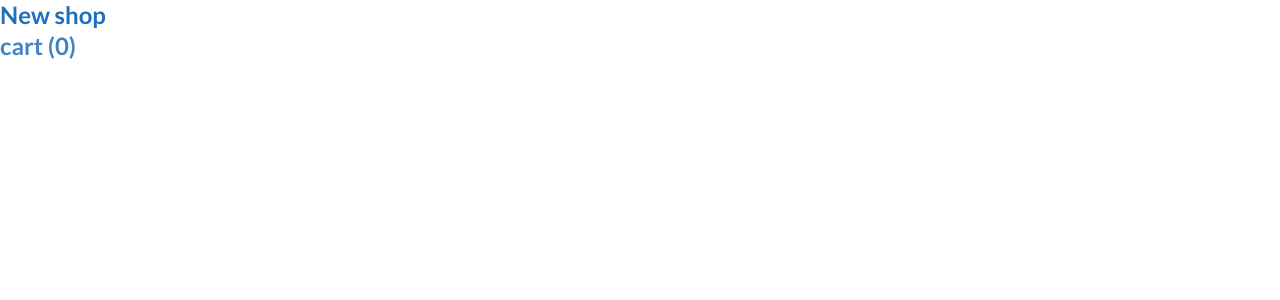
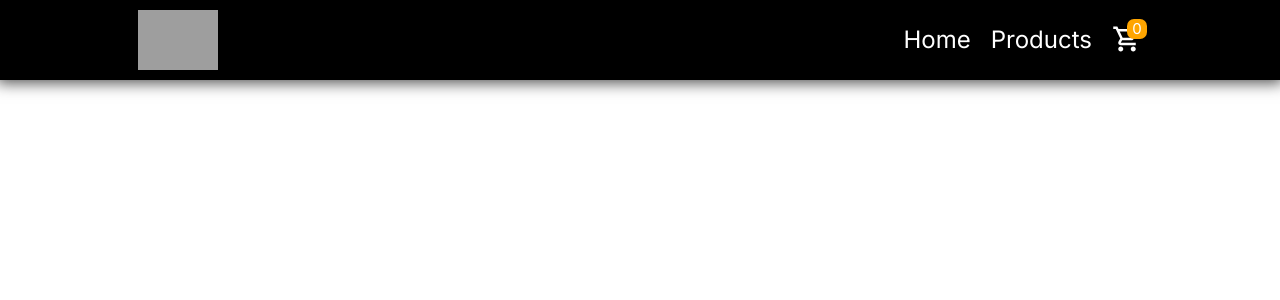
Before and after one commit to 61010923/react-redux-practice, a React (Create React App) app: page /cart in a window 1280 px wide. Shown: the top 300 px of the page. Built offline with nearby package versions, Linux system fonts and the light colour scheme; grey boxes are pictures that could not be loaded.

Commit message:
styled navbar

```diff
--- a/package.json
+++ b/package.json
@@ -3,6 +3,10 @@
   "version": "0.1.0",
   "private": true,
   "dependencies": {
+    "@emotion/react": "^11.9.0",
+    "@emotion/styled": "^11.8.1",
+    "@mui/icons-material": "^5.8.3",
+    "@mui/material": "^5.8.3",
     "@testing-library/jest-dom": "^5.16.4",
     "@testing-library/react": "^13.3.0",
     "@testing-library/user-event": "^13.5.0",
@@ -13,6 +17,7 @@
     "react-router-dom": "^6.3.0",
     "react-scripts": "5.0.1",
     "redux": "^4.2.0",
+    "styled-components": "^5.3.5",
     "web-vitals": "^2.1.4"
   },
   "scripts": {
--- a/src/App.css
+++ b/src/App.css
@@ -1,38 +1,7 @@
-.App {
-  text-align: center;
+@import url('https://fonts.googleapis.com/css2?family=Inter&display=swap');
+* {
+  margin: 0;
+  padding: 0;
+   box-sizing: border-box;
+   font-family: 'Inter', sans-serif;
 }
-
-.App-logo {
-  height: 40vmin;
-  pointer-events: none;
-}
-
-@media (prefers-reduced-motion: no-preference) {
-  .App-logo {
-    animation: App-logo-spin infinite 20s linear;
-  }
-}
-
-.App-header {
-  background-color: #282c34;
-  min-height: 100vh;
-  display: flex;
-  flex-direction: column;
-  align-items: center;
-  justify-content: center;
-  font-size: calc(10px + 2vmin);
-  color: white;
-}
-
-.App-link {
-  color: #61dafb;
-}
-
-@keyframes App-logo-spin {
-  from {
-    transform: rotate(0deg);
-  }
-  to {
-    transform: rotate(360deg);
-  }
-}
--- a/src/App.js
+++ b/src/App.js
@@ -6,8 +6,8 @@ import {
   Route,
   Link,
 } from "react-router-dom";
-import Header from "./components/Header";
-import ProductListing from "./components/ProductListing";
+import Header from "./components/Header/Header";
+import ProductListing from "./components/Product/ProductListing";
 import ProductDetail from "./components/ProductDetail";
 import Cart from "./components/Cart";
 
--- a/src/components/Header.js
+++ /dev/null
@@ -1,24 +0,0 @@
-import React from "react";
-import { useSelector } from "react-redux";
-import { Link } from "react-router-dom";
-
-function Header() {
-  const products = useSelector((state) => state.cart);
-  const total = products.reduce((sum, initialValue) => sum + initialValue.qty, 0);
-  return (
-    <div className="">
-      <Link to="/">
-        <h2>New shop</h2>
-      </Link>
-      <Link to="/cart">
-        <h2>
-          cart (
-          {total}
-          )
-        </h2>
-      </Link>
-    </div>
-  );
-}
-
-export default Header;
--- /dev/null
+++ b/src/components/Header/Header.js
@@ -0,0 +1,58 @@
+import React, { useState } from "react";
+import { useSelector } from "react-redux";
+import { Link } from "react-router-dom";
+import ShoppingCartOutlinedIcon from "@mui/icons-material/ShoppingCartOutlined";
+import {
+  NavbarContainer,
+  LeftContainer,
+  RightContainer,
+  NavbarExtendedContainer,
+  NavbarInnerContainer,
+  NavbarLinkContainer,
+  NavbarLink,
+  Logo,
+  OpenLinksButton,
+  NavbarLinkExtended,
+  CartLink,
+  CartItem,
+} from "./headerStyle";
+
+function Header() {
+  const products = useSelector((state) => state.cart);
+  const total = products.reduce((sum, initialValue) => sum + initialValue.qty, 0);
+  const [extendNavbar, setExtendNavbar] = useState(false);
+  return (
+    <NavbarContainer extendNavbar={extendNavbar}>
+      <NavbarInnerContainer>
+        <LeftContainer>
+          <Logo src="https://cdn-icons.flaticon.com/png/512/869/premium/869441.png?token=exp=1654753137~hmac=cc6574bfd94e4d19d70c8b96112d42a1" />
+        </LeftContainer>
+        <RightContainer>
+          <NavbarLinkContainer>
+            <NavbarLink to="/"> Home</NavbarLink>
+            <NavbarLink to="/products"> Products</NavbarLink>
+            <CartLink to="/cart">
+              <ShoppingCartOutlinedIcon sx={{ fontSize: "30px" }} />
+              <CartItem total={total}>{total}</CartItem>
+            </CartLink>
+            <OpenLinksButton
+              onClick={() => {
+                setExtendNavbar((curr) => !curr);
+              }}
+            >
+              {extendNavbar ? <>&#10005;</> : <> &#8801;</>}
+            </OpenLinksButton>
+          </NavbarLinkContainer>
+        </RightContainer>
+      </NavbarInnerContainer>
+      {extendNavbar && (
+      <NavbarExtendedContainer>
+        <NavbarLinkExtended to="/"> Home</NavbarLinkExtended>
+        <NavbarLinkExtended to="/products"> Products</NavbarLinkExtended>
+      </NavbarExtendedContainer>
+      )}
+    </NavbarContainer>
+  );
+}
+
+export default Header;
--- /dev/null
+++ b/src/components/Header/headerStyle.js
@@ -0,0 +1,144 @@
+import { Link } from "react-router-dom";
+import styled from "styled-components";
+
+export const NavbarContainer = styled.nav`
+    position: absolute;
+    top: 0;
+    left: 0;
+    width: 100%;
+    transition: 0.5s;
+    height: ${(props) => (props.extendNavbar ? "100vh" : "80px")};
+    background-color: ${(props) => (props.extendNavbar ? "rgba(0,0,0,0.9)" : "black")};
+    display: flex;
+    justify-content: center;
+    align-items: center;
+    flex-direction: column;
+    -webkit-box-shadow: 0px 0px 14px 3px rgba(0,0,0,0.69);
+    -moz-box-shadow: 0px 0px 14px 3px rgba(0,0,0,0.69);
+    box-shadow: 0px 0px 14px 3px rgba(0,0,0,0.69);
+    @media (min-width: 700px) {
+        height: 80px;
+    }
+`;
+
+export const LeftContainer = styled.div`
+    flex: 30%;
+    display: flex;
+`;
+export const RightContainer = styled.div`
+    flex: 70%;
+    display: flex;
+    justify-content: flex-end;
+    align-items: center;
+
+`;
+export const NavbarInnerContainer = styled.div`
+    width: 80%;
+    height: 80px;
+    display: flex;
+`;
+export const NavbarLinkContainer = styled.div`
+    display: flex;
+    align-items: center;
+`;
+export const NavbarLink = styled(Link)`
+    color: white;
+    font-size: x-large;
+    text-decoration: none;
+    margin: 10px;
+    transition: 0.5s;
+    &:hover {
+        color: white;
+        text-shadow: 0 0 10px pink,
+        0 0 20px pink,
+        0 0 40px pink,
+        0 0 80px pink,
+        0 0 100px pink,
+        0 0 120px pink,
+        0 0 160px pink;
+        transform : translateY(-5px);
+      }
+    @media (max-width: 700px) {
+        display: none;
+    }
+`;
+export const CartItem = styled.div`
+    position: absolute;
+    top: -5px;
+    right: -5px;
+    // display: ${(props) => props.total === 0 && "none"};
+    width: 20px;
+    display: flex;
+    align-items: center;
+    justify-content: center;
+    font-size: 15px;
+    background-color: orange;
+    border-radius: 7px;
+    &:hover {
+        color: white;
+      }
+
+`;
+export const CartLink = styled(Link)`
+    color: white;
+    font-size: x-large;
+    text-decoration: none;
+    margin: 10px;
+    position: relative;
+    transition: 0.5s;
+
+    &:hover {
+        color: white;
+        text-shadow: 0 0 10px pink,
+        0 0 20px pink,
+        0 0 40px pink,
+        0 0 80px pink,
+        0 0 100px pink,
+        0 0 120px pink,
+        0 0 160px pink;
+        transform : translateY(-5px);
+        ${CartItem} {
+            color: white
+        }
+      }
+`;
+
+export const NavbarLinkExtended = styled(Link)`
+    color: white;
+    font-size: x-large;
+    text-decoration: none;
+    margin: 10px;
+    transition: 0.5s;
+    &:hover {
+        color: pink;
+      }
+`;
+
+export const Logo = styled.img`
+    margin: 10px;
+    max-width: 180px;
+    height: auto;
+`;
+export const OpenLinksButton = styled.button`
+    width: 70px;
+    height: 50px;
+    background: none;
+    border: none;
+    color: white;
+    font-size: 45px;
+    cursor: pointer;
+    transition: 0.5s;
+    @media (min-width: 700px) {
+        display: none;
+    }
+`;
+export const NavbarExtendedContainer = styled.div`
+    display: flex;
+    flex-direction: column;
+    align-items: center;
+    justify-content: center;
+    height: 100vh;
+    @media (min-width: 700px) {
+         display: none;
+    }
+`;
--- /dev/null
+++ b/src/components/Product/ProductComponent.js
@@ -0,0 +1,30 @@
+import React from "react";
+import { useDispatch, useSelector } from "react-redux";
+import { Link } from "react-router-dom";
+import { addProductToCart } from "../../redux/actions/ProductActions";
+import { CardContainer, InnerProductContainer, ProductContainer } from "./productStyle";
+
+function ProductComponent() {
+  const products = useSelector((state) => state.allProducts.products);
+  const dispatch = useDispatch();
+  return (
+    <ProductContainer>
+      <InnerProductContainer>
+        {products.map((item) => (
+          <CardContainer key={item.id}>
+            <Link to={`/product/${item.id}`}>
+              <div style={{ margin: "5rem" }}>
+                {item.title}
+                <img src={item.image} alt={item.title} style={{ width: "100px" }} />
+              </div>
+            </Link>
+            <button type="submit" onClick={() => dispatch(addProductToCart(item))}>add</button>
+          </CardContainer>
+        ))}
+      </InnerProductContainer>
+
+    </ProductContainer>
+  );
+}
+
+export default ProductComponent;
--- a/src/components/ProductListing.js
+++ b/src/components/Product/ProductListing.js
@@ -2,7 +2,7 @@ import React, { useEffect } from "react";
 import { useDispatch, useSelector } from "react-redux";
 import axios from "axios";
 import ProductComponent from "./ProductComponent";
-import { setProducts } from "../redux/actions/ProductActions";
+import { setProducts } from "../../redux/actions/ProductActions";
 
 function ProductListing() {
   const products = useSelector((state) => state);
@@ -19,9 +19,7 @@ function ProductListing() {
     fetchProducts();
   }, []);
   return (
-    <div className="ui">
-      <ProductComponent />
-    </div>
+    <ProductComponent />
   );
 }
 
--- /dev/null
+++ b/src/components/Product/productStyle.js
@@ -0,0 +1,33 @@
+import styled from "styled-components";
+
+export const ProductContainer = styled.div`
+    width: 100%;
+    margin-top: 120px;
+    display: flex;
+    justify-content: center;
+`;
+
+export const InnerProductContainer = styled.div`
+    width: 80%;
+    display: flex;
+    flex-wrap: wrap;
+    gap: 20px;
+`;
+export const CardContainer = styled.div`
+    position: relative;
+    width: 320px;
+    height: 420px;
+    background: #122936;
+    border-radius: 20px;
+    overflow: hidden;
+    &:before {
+        content: "";
+        position: absolute;
+        top: -50%;
+        width: 100%;
+        height: 100%;
+        background: #2196f3;
+        transform: skewY(345deg);
+        transition: 0.5s;
+      }
+`;
--- a/src/components/ProductComponent.js
+++ /dev/null
@@ -1,26 +0,0 @@
-import React from "react";
-import { useDispatch, useSelector } from "react-redux";
-import { Link } from "react-router-dom";
-import { addProductToCart } from "../redux/actions/ProductActions";
-
-function ProductComponent() {
-  const products = useSelector((state) => state.allProducts.products);
-  const dispatch = useDispatch();
-  return (
-    <>
-      {products.map((item) => (
-        <div key={item.id}>
-          <Link to={`/product/${item.id}`}>
-            <div style={{ margin: "5rem" }}>
-              {item.title}
-              <img src={item.image} alt={item.title} style={{ width: "100px" }} />
-            </div>
-          </Link>
-          <button type="submit" onClick={() => dispatch(addProductToCart(item))}>add</button>
-        </div>
-      ))}
-    </>
-  );
-}
-
-export default ProductComponent;
```
Also changed, not shown: .eslintrc.json, 2 other files (tests, documents, lock files or other folders).
